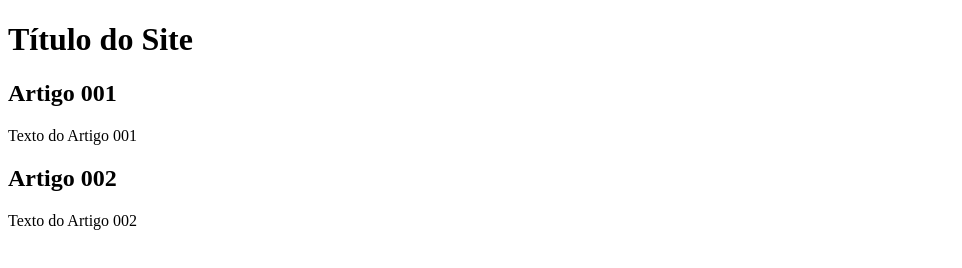
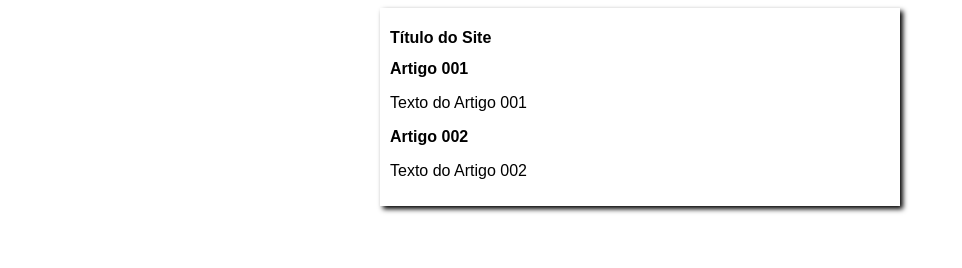
Before and after one commit to claudiosc11one/projeto-site, a plain HTML site: page index.html in a window 1280 px wide. Shown: the whole page, without its empty margins (0-962 px from the left). Drawn offline with Linux system fonts and the light colour scheme.

Commit message:
iniciei o design

```diff
--- /dev/null
+++ b/estilos/style.css
@@ -0,0 +1,23 @@
+* {
+    font-family: Arial, Helvetica, sans-serif;
+    font-size: 16px;
+
+}
+
+body {
+    background-color: rgb(red, green, blue);
+
+}
+
+
+main {
+    background-color: white;
+    width: 500px;
+    margin: auto;
+    padding: 10px;
+    box-shadow: 3px 3px 5px #000000;
+
+
+
+
+}
--- a/index.html
+++ b/index.html
@@ -5,6 +5,7 @@
     <meta charset="UTF-8">
     <meta name="viewport" content="width=device-width, initial-scale=1.0">
     <title>Título do Site</title>
+    <link rel="stylesheet" href="estilos/style.css">
 </head>
 
 <body>
```
